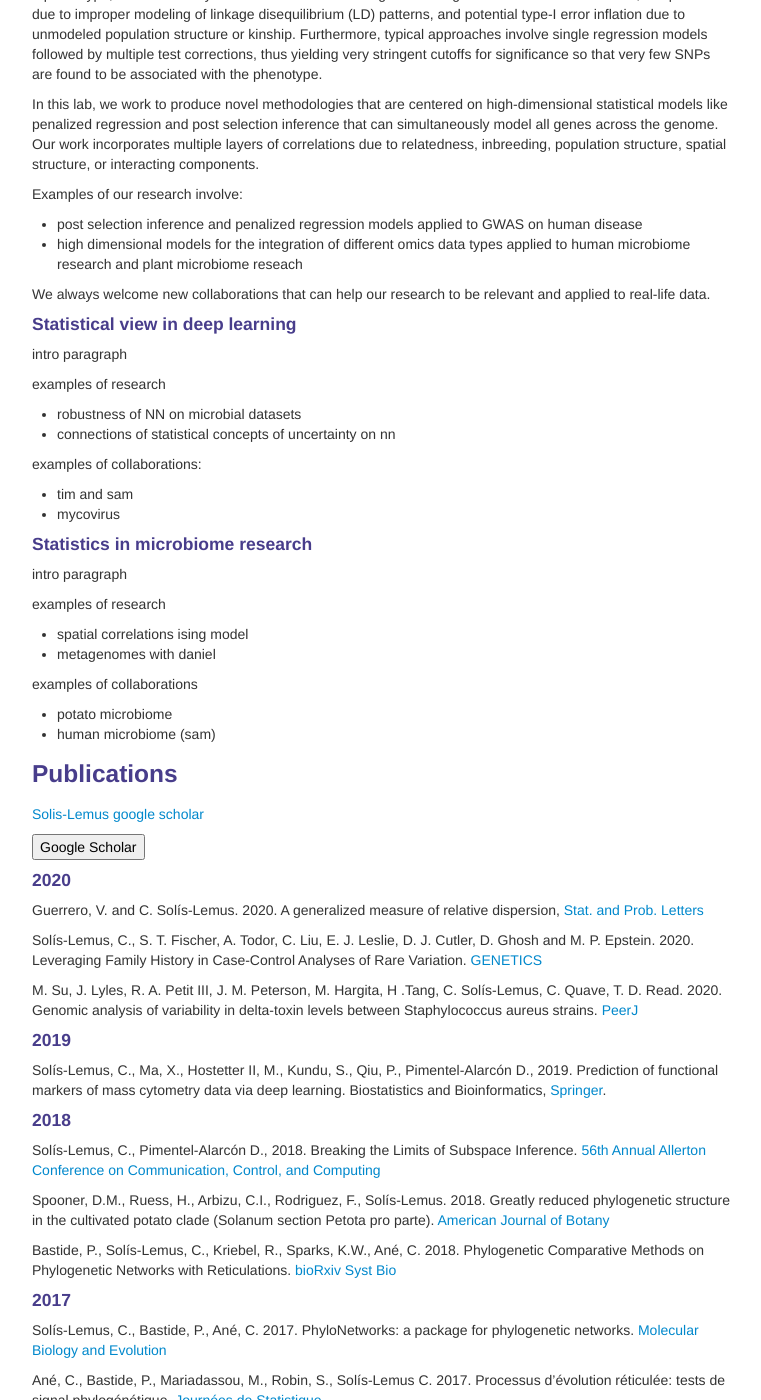
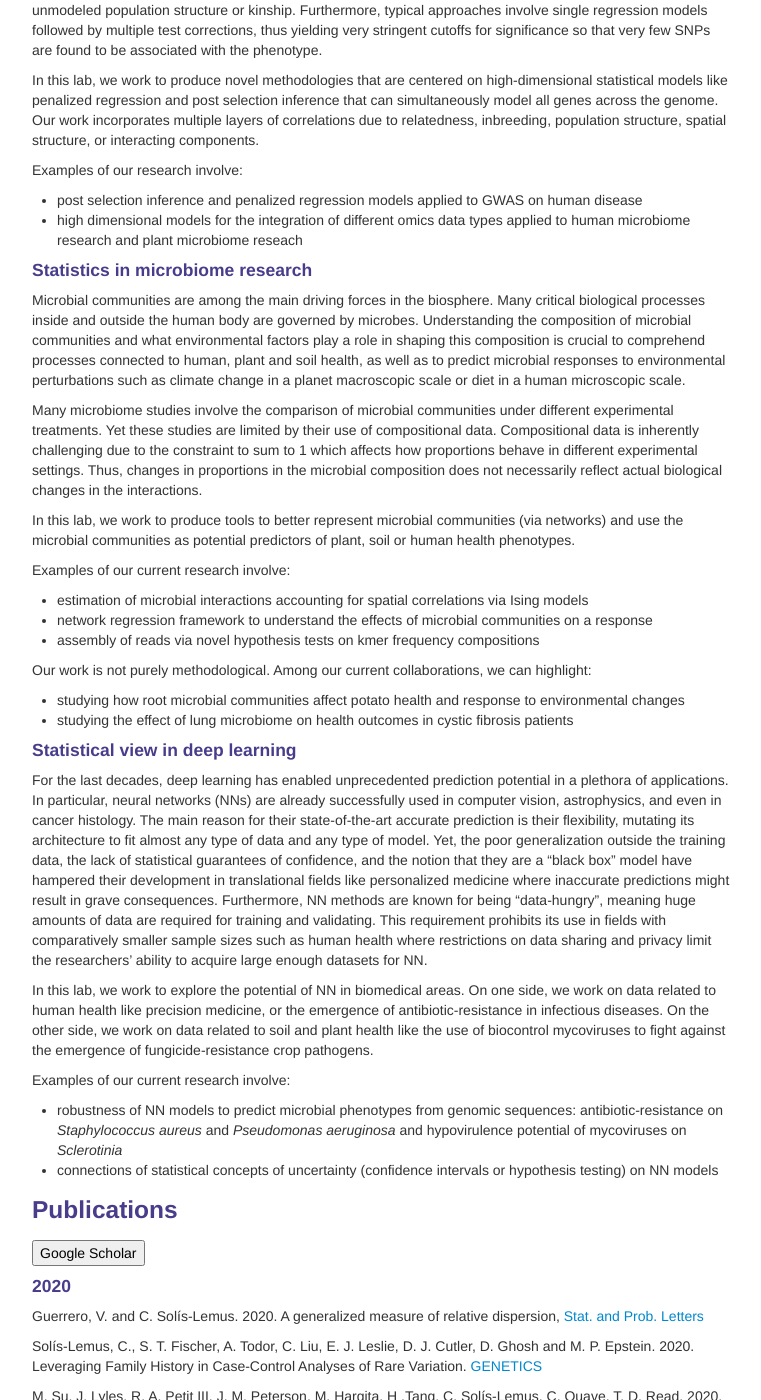
Before and after one commit to solislemuslab/solislemuslab.github.io, a Jekyll site: the page built from pages/research.md, in a window 1280 px wide and 1400 px high, scrolled down 1110 px. Shown: the whole window, without its empty margins (258-1019 px from the left). Built offline with Jekyll 4.4.1, drawn with Linux system fonts in a browser that asks for light colours; some of the changed text lies outside the part shown.

Commit message:
complete all parts research

```diff
--- a/pages/research.md
+++ b/pages/research.md
@@ -9,19 +9,21 @@
         <ul class="nav">
             <li><a href="#phylogenomics">phylogenomics</a></li>
             <li><a href="#genomics">genomics</a></li>
+            <li><a href="#microbiome">microbiome</a></li>
             <li><a href="#dl">deep-learning</a></li>
-            <li><a href="#microbiome">microbiome</a></li>
             <li><a href="#publications">publications</a></li>
-            <li><a href="https://scholar.google.com/citations?user=GrUypj8AAAAJ&hl=en&oi=ao">google-scholar</a></li>
         </ul>
     </div>
 </div>
 
 ### Overview
 
-Research in the lab involves the development of statistical models to answer biological questions, balancing biological interpretability, theoretical guarantees, and computational tractability. In particular, we deal with modern big data which is highly interconnected through graphical structures: phylogenetic networks to study evolution, interaction networks to study microbial communities in soil and plants, neural networks to predict phenotypes from genotypes.
+<button type="button" onclick="window.location.href='https://scholar.google.com/citations?user=GrUypj8AAAAJ&hl=en&oi=ao';">Google Scholar</button>
 
-Our work produces a collection of new statistical methods with solid theoretical guarantees and efficient computational implementations that are adaptable to analyze the complex characteristics of modern big biological data.
+- We work to develop statistical models to answer biological questions, balancing biological interpretability, theoretical guarantees, and computational tractability
+- We deal with modern big data which is highly interconnected through graphical structures: phylogenetic networks to study evolution, interaction networks to study microbial communities in soil and plants, neural networks to predict phenotypes from genotypes
+- Our work produces a collection of new statistical methods with solid theoretical guarantees and efficient computational implementations that are adaptable to analyze the complex characteristics of modern big biological data
+- We do not live in a statistical bubble! We always welcome new collaborations that can help our research to be relevant and applied to real-life data
 
 #### <a name="phylogenomics"></a>Statistical phylogenomics
 
@@ -40,10 +42,8 @@
 
 Our work is not purely methodological. Among our current collaborations, we can highlight:
 - studying the ancestral protein sequences of _Potyvirus_ and _Picornavirus_
-- reconstructing phylogenetic trees and networks and comparative methods to study the evolution of traits related to climate resistance on grapes and carrots
-- reconstructing phylogenetic trees and networks and comparative methods to study the evolution of vesicular shapes on _Escovopsis_
-
-We do not live in a statistical bubble! We always welcome new collaborations that can help our research to be relevant and applied to real-life data.
+- reconstructing phylogenetic trees and networks of grapes and carrots and studying the evolution of traits related to climate resistance via comparative methods
+- reconstructing phylogenetic trees and networks of _Escovopsis_ and studying the evolution of vesicular shapes via comparative methods
 
 
 #### <a name="genomics"></a>Statistical genomics
@@ -56,35 +56,40 @@
 - post selection inference and penalized regression models applied to GWAS on human disease
 - high dimensional models for the integration of different omics data types applied to human microbiome research and plant microbiome reseach
 
-We always welcome new collaborations that can help our research to be relevant and applied to real-life data.
+#### <a name="microbiome"></a>Statistics in microbiome research
+
+Microbial communities are among the main driving forces in the biosphere. Many critical biological processes inside and outside the human body are governed by microbes. Understanding the composition of microbial communities and what environmental factors play a role in shaping this composition is crucial to comprehend processes connected to human, plant and soil health, as well as to predict microbial responses to environmental perturbations such as climate change in a planet macroscopic scale or diet in a human microscopic scale.
+
+Many microbiome studies involve the comparison of microbial communities under different experimental treatments. Yet these studies are limited by their use of compositional data. Compositional data is inherently challenging due to the constraint to sum to 1 which affects how proportions behave in different experimental settings. Thus, changes in proportions in the microbial composition does not necessarily reflect actual biological changes in the interactions.
+
+In this lab, we work to produce tools to better represent microbial communities (via networks) and use the microbial communities as potential predictors of plant, soil or human health phenotypes.
+
+Examples of our current research involve:
+- estimation of microbial interactions accounting for spatial correlations via Ising models
+- network regression framework to understand the effects of microbial communities on a response
+- assembly of reads via novel hypothesis tests on kmer frequency compositions
+
+Our work is not purely methodological. Among our current collaborations, we can highlight:
+- studying how root microbial communities affect potato health and response to environmental changes
+- studying the effect of lung microbiome on health outcomes in cystic fibrosis patients
 
 #### <a name="dl"></a>Statistical view in deep learning
 
-intro paragraph
+For the last decades, deep learning has enabled unprecedented prediction potential in a plethora
+of applications. In particular, neural networks (NNs) are already successfully used in computer
+vision, astrophysics, and even in cancer histology. The main reason for their state-of-the-art accurate
+prediction is their flexibility, mutating its architecture to fit almost any type of data and any type of
+model. Yet, the poor generalization outside the training data, the lack of statistical guarantees of confidence, and the notion that they are a "black box" model have hampered their development in translational fields like personalized medicine where inaccurate predictions might result in grave consequences. Furthermore, NN methods are known for being "data-hungry", meaning huge amounts of data are required for training and validating. This requirement prohibits its use in fields with comparatively smaller sample sizes such as human health where restrictions on data sharing and privacy limit the researchers' ability to acquire large enough datasets for NN.
 
-examples of research
-- robustness of NN on microbial datasets
-- connections of statistical concepts of uncertainty on nn
+In this lab, we work to explore the potential of NN in biomedical areas. On one side, we work on data related to human health like precision medicine, or the emergence of antibiotic-resistance in infectious diseases. On the other side, we work on data related to soil and plant health like the use of biocontrol mycoviruses to fight against the emergence of fungicide-resistance crop pathogens.
 
-examples of collaborations:
-- tim and sam
-- mycovirus
+Examples of our current research involve:
+- robustness of NN models to predict microbial phenotypes from genomic sequences: antibiotic-resistance on _Staphylococcus aureus_ and _Pseudomonas aeruginosa_ and hypovirulence potential of mycoviruses on _Sclerotinia_
+- connections of statistical concepts of uncertainty (confidence intervals or hypothesis testing) on NN models
 
-#### <a name="microbiome"></a>Statistics in microbiome research
 
-intro paragraph
-
-examples of research
-- spatial correlations ising model
-- metagenomes with daniel
-
-examples of collaborations
-- potato microbiome
-- human microbiome (sam)
 
 ### <a name="publications"></a>Publications
-
-[Solis-Lemus google scholar](https://scholar.google.com/citations?user=GrUypj8AAAAJ&hl=en&oi=ao)
 
 <button type="button" onclick="window.location.href='https://scholar.google.com/citations?user=GrUypj8AAAAJ&hl=en&oi=ao';">Google Scholar</button>
 
```
